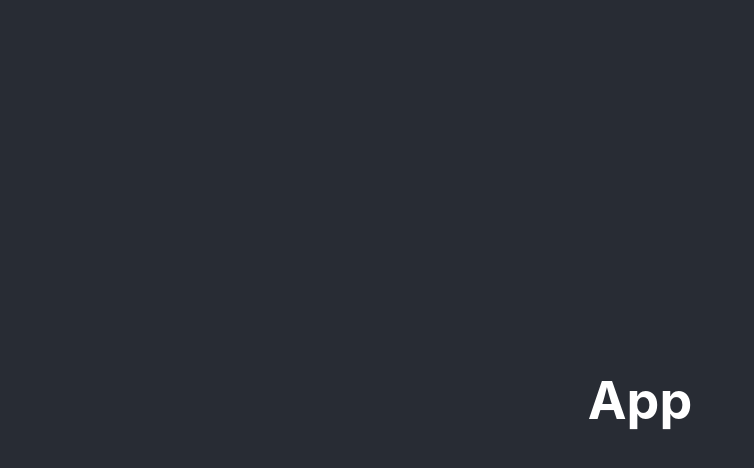
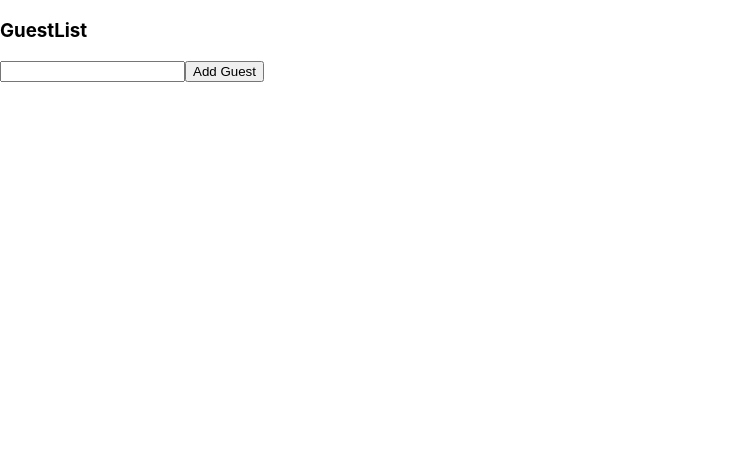
Before and after one commit to storiaca/ts-project-react, a React (Create React App) app in the folder rts/: page / in a window 1280 px wide. Shown: the top 468 px of the page, without its empty margins (0-754 px from the left). Built offline with nearby package versions, Linux system fonts and the light colour scheme.

Commit message:
State with typescript

```diff
--- a/rts/src/index.tsx
+++ b/rts/src/index.tsx
@@ -1,12 +1,13 @@
 import React from "react";
 //import ReactDOM from "react-dom";
 import { createRoot } from "react-dom/client";
+//import App from "./App";
+import GuestList from "./state/GuestList";
 import "./index.css";
-import App from "./App";
 
 let root = createRoot(document.getElementById("root") as HTMLElement);
 root.render(
   <React.StrictMode>
-    <App />
+    <GuestList />
   </React.StrictMode>
 );
--- /dev/null
+++ b/rts/src/state/GuestList.tsx
@@ -0,0 +1,15 @@
+import React, { useState } from "react";
+
+const GuestList: React.FC = () => {
+  const [name, setName] = useState("");
+
+  return (
+    <div>
+      <h3>GuestList</h3>
+      <input value={name} onChange={(e) => setName(e.target.value)} />
+      <button>Add Guest</button>
+    </div>
+  );
+};
+
+export default GuestList;
```
